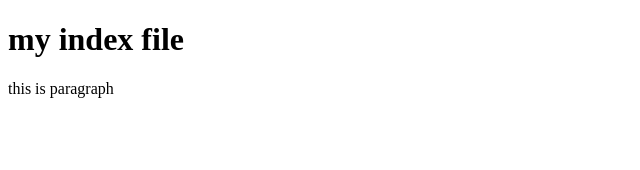
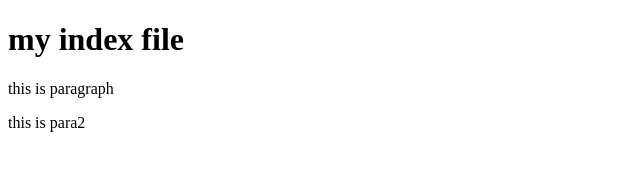
Before and after one commit to pri-singh318/git-test, a website: page index.html in a window 1280 px wide. Shown: the full height of the page, 0-640 px from the left. Drawn offline with Linux system fonts and the light colour scheme.

Commit message:
with .gitignore

```diff
--- a/index.html
+++ b/index.html
@@ -7,5 +7,6 @@
   <body>
     <h1>my index file</h1>
     <p>this is paragraph</p>
+    <p>this is para2</p>
   </body>
 </html>
```
Also changed, not shown: package.json (added, +24 -0 lines), 1 other file.
